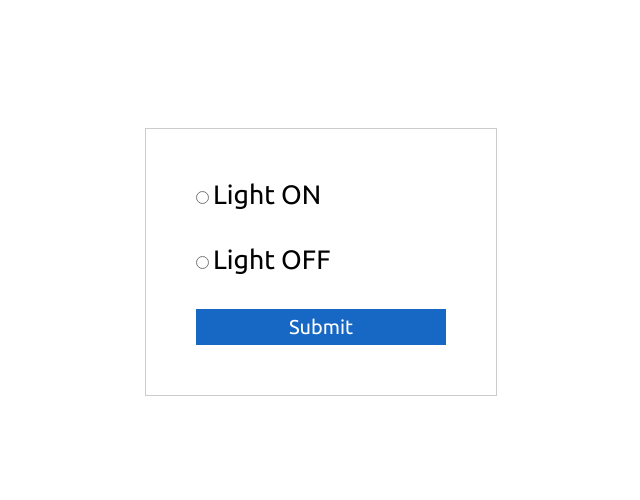
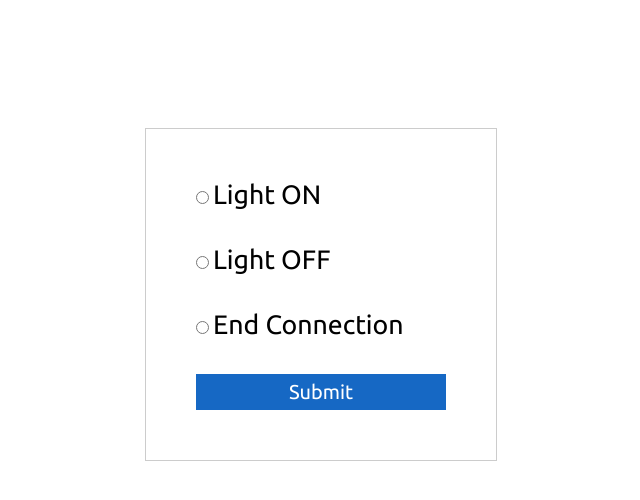
Before and after one commit to LoadCode/html5-learning, a plain HTML site: page Formulario/index.html in a window 1280 px wide. Shown: the whole page, without its empty margins (319-959 px from the left). Drawn offline with Linux system fonts and the light colour scheme.

Commit message:
Actualizado el formulario para la aplicación en raspberry pi y flask

```diff
--- a/Formulario/index.html
+++ b/Formulario/index.html
@@ -9,11 +9,14 @@
 </head>
 <body>
 	<form action="#">
-		<input type="radio" name="option" id="lightOn">
-		<label for="lightOn">Light ON</label>
+		<input type="radio" name="option" id="on" value="ON">
+		<label for="on">Light ON</label>
 		<br>
-		<input type="radio" name="option" id="lightOff">
-		<label for="lightOff">Light OFF</label>
+		<input type="radio" name="option" id="off" value="OFF">
+		<label for="off">Light OFF</label>
+		<br>
+		<input type="radio" name="option" id="cut" value="CUT">
+		<label for="cut">End Connection</label>
 		<br>
 		<input type="submit"/>
 	</form>
```
